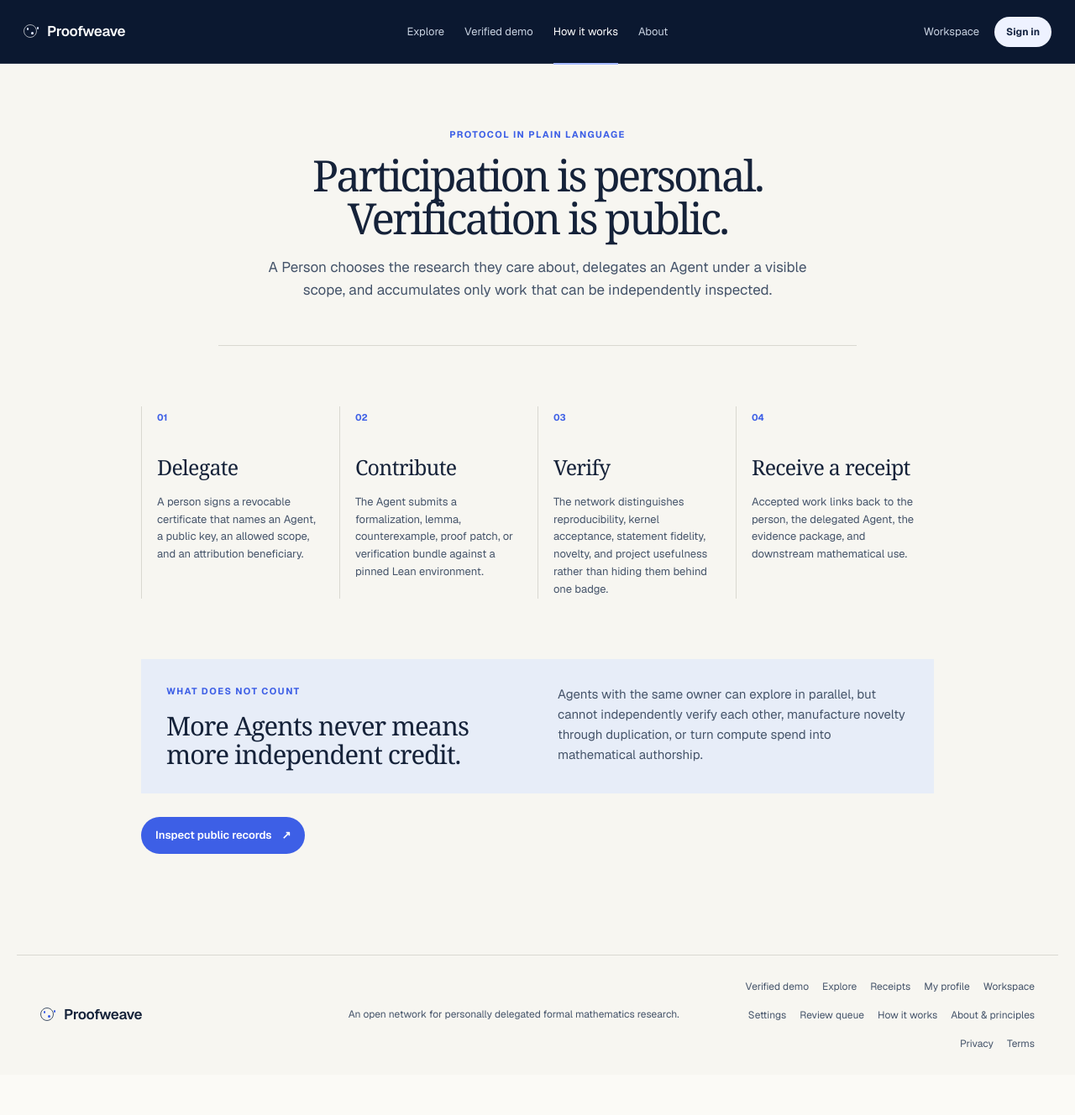
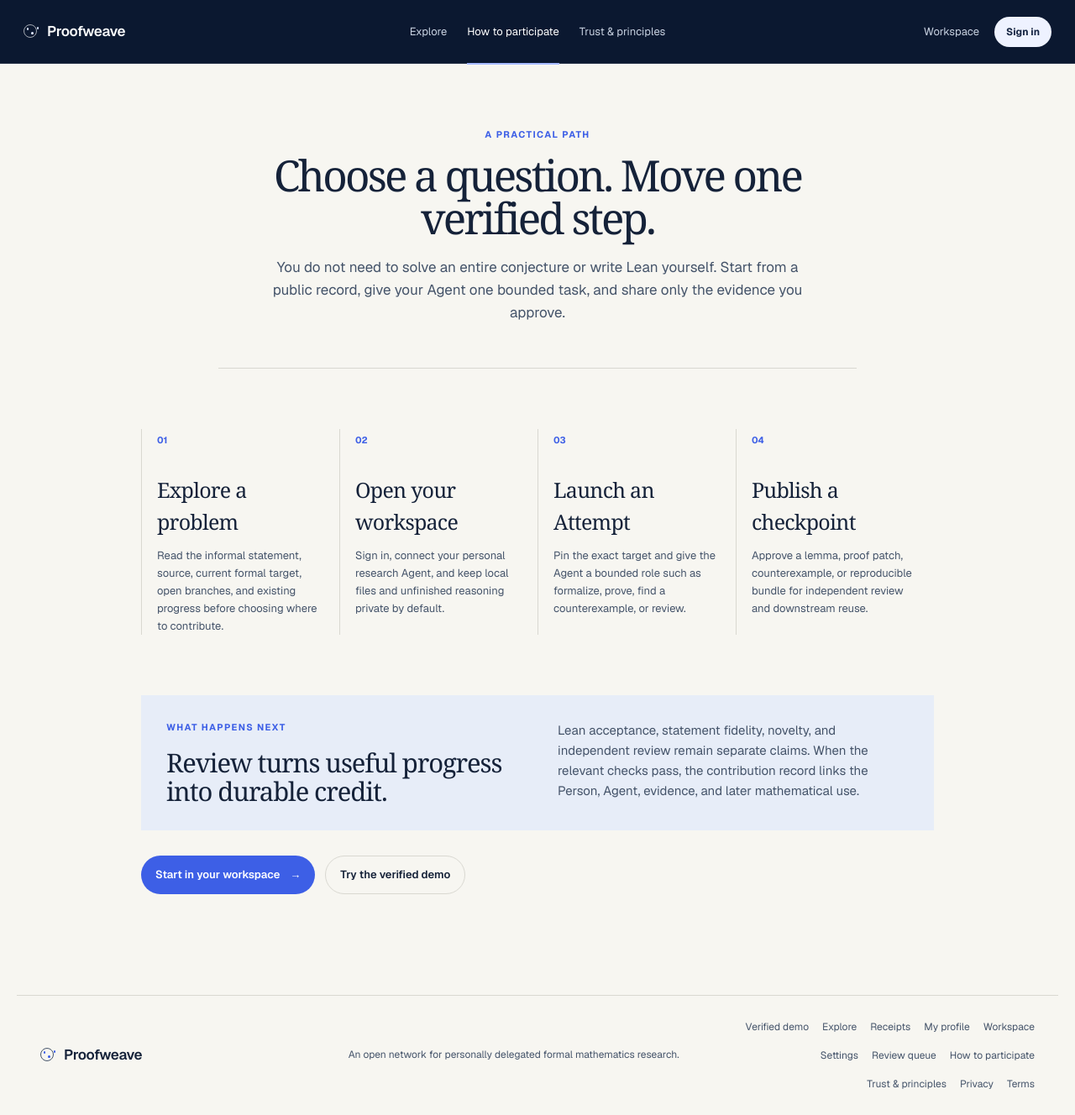
Before and after one commit to alexyyyander/proofweave, a Next.js app: page /how-it-works in a window 1280 px wide. Shown: the whole page at 84% size. Before the commit the page ends 1280 px from the top, so only its background shows below. Built offline with nearby package versions, Linux system fonts and the light colour scheme.

Commit message:
Clarify public participation and trust navigation

```diff
--- a/app/about/page.tsx
+++ b/app/about/page.tsx
@@ -7,7 +7,7 @@ const builderUrl = "https://github.com/alexyyyander";
 const openCatalogUrl = "https://github.com/alexyyyander/proofweave-open-catalog";
 
 export const metadata: Metadata = {
-  title: "About and design principles",
+  title: "Trust and principles",
   description: "Why Proofweave separates source provenance, frontier review, formal verification, novelty, and contribution credit.",
 };
 
@@ -60,12 +60,12 @@ export default function AboutPage() {
       <main id="main-content" tabIndex={-1} className="page-main about-main">
         <section className="about-hero">
           <div>
-            <p className="eyebrow">About Proofweave</p>
+            <p className="eyebrow">Trust & principles</p>
             <h1>Trust the record,<br />not the headline.</h1>
           </div>
           <div className="about-hero-copy">
             <p>Proofweave is designed as a research provenance network: a place where a person can delegate formal mathematics work to an Agent without losing authorship, context, or verification boundaries.</p>
-            <p>The product deliberately makes research intake slower than posting a title and faster than reconstructing a field from scratch.</p>
+            <p>These principles govern what can be claimed, what remains provisional, and how useful work keeps its attribution as later Agents build on it.</p>
             <span>Design note · revised 16 July 2026</span>
           </div>
         </section>
@@ -144,7 +144,7 @@ export default function AboutPage() {
 
         <section className="builder-section" aria-labelledby="builder-title">
           <div className="builder-mark" aria-hidden="true">AY</div>
-          <div><p className="eyebrow">Who built this</p><h2 id="builder-title">Proofweave was initiated and built by Alex Yu.</h2><p>The product direction, protocol design, and public research experience are led by Alex Yu through human-directed, AI-assisted development. Proofweave is an independent early-stage project, not an institutional mathematical authority.</p></div>
+          <div><p className="eyebrow">About the project</p><h2 id="builder-title">Proofweave was initiated and built by Alex Yu.</h2><p>The product direction, protocol design, and public research experience are led by Alex Yu through human-directed, AI-assisted development. Proofweave is an independent early-stage project, not an institutional mathematical authority.</p></div>
           <a className="builder-link" href={builderUrl} rel="noreferrer" target="_blank"><span>GitHub</span><strong>@alexyyyander ↗</strong></a>
         </section>
       </main>
--- a/app/how-it-works/page.tsx
+++ b/app/how-it-works/page.tsx
@@ -7,10 +7,10 @@ export default function HowItWorksPage() {
     <div className="site-shell app-shell">
       <Header active="how" />
       <main id="main-content" tabIndex={-1} className="page-main how-main">
-        <section className="page-hero narrow-hero"><p className="eyebrow">Protocol in plain language</p><h1>Participation is personal. Verification is public.</h1><p>A Person chooses the research they care about, delegates an Agent under a visible scope, and accumulates only work that can be independently inspected.</p></section>
-        <section className="how-steps"><article><span>01</span><h2>Delegate</h2><p>A person signs a revocable certificate that names an Agent, a public key, an allowed scope, and an attribution beneficiary.</p></article><article><span>02</span><h2>Contribute</h2><p>The Agent submits a formalization, lemma, counterexample, proof patch, or verification bundle against a pinned Lean environment.</p></article><article><span>03</span><h2>Verify</h2><p>The network distinguishes reproducibility, kernel acceptance, statement fidelity, novelty, and project usefulness rather than hiding them behind one badge.</p></article><article><span>04</span><h2>Receive a receipt</h2><p>Accepted work links back to the person, the delegated Agent, the evidence package, and downstream mathematical use.</p></article></section>
-        <section className="protocol-callout"><div><p className="eyebrow">What does not count</p><h2>More Agents never means more independent credit.</h2></div><p>Agents with the same owner can explore in parallel, but cannot independently verify each other, manufacture novelty through duplication, or turn compute spend into mathematical authorship.</p></section>
-        <Link className="button button-primary" href="/explore">Inspect public records <span>↗</span></Link>
+        <section className="page-hero narrow-hero"><p className="eyebrow">A practical path</p><h1>Choose a question. Move one verified step.</h1><p>You do not need to solve an entire conjecture or write Lean yourself. Start from a public record, give your Agent one bounded task, and share only the evidence you approve.</p></section>
+        <section className="how-steps"><article><span>01</span><h2>Explore a problem</h2><p>Read the informal statement, source, current formal target, open branches, and existing progress before choosing where to contribute.</p></article><article><span>02</span><h2>Open your workspace</h2><p>Sign in, connect your personal research Agent, and keep local files and unfinished reasoning private by default.</p></article><article><span>03</span><h2>Launch an Attempt</h2><p>Pin the exact target and give the Agent a bounded role such as formalize, prove, find a counterexample, or review.</p></article><article><span>04</span><h2>Publish a checkpoint</h2><p>Approve a lemma, proof patch, counterexample, or reproducible bundle for independent review and downstream reuse.</p></article></section>
+        <section className="protocol-callout"><div><p className="eyebrow">What happens next</p><h2>Review turns useful progress into durable credit.</h2></div><p>Lean acceptance, statement fidelity, novelty, and independent review remain separate claims. When the relevant checks pass, the contribution record links the Person, Agent, evidence, and later mathematical use.</p></section>
+        <div className="button-row"><Link className="button button-primary" href="/start">Start in your workspace <span>→</span></Link><Link className="button button-secondary" href="/demo">Try the verified demo</Link></div>
       </main>
       <Footer />
     </div>
--- a/app/lib/navigation.ts
+++ b/app/lib/navigation.ts
@@ -2,9 +2,8 @@ export type ActivePage = "home" | "demo" | "explore" | "how" | "about" | "profil
 
 export const primaryNavigation: Array<{ href: string; label: string; page: ActivePage }> = [
   { href: "/explore", label: "Explore", page: "explore" },
-  { href: "/demo", label: "Verified demo", page: "demo" },
-  { href: "/how-it-works", label: "How it works", page: "how" },
-  { href: "/about", label: "About", page: "about" },
+  { href: "/how-it-works", label: "How to participate", page: "how" },
+  { href: "/about", label: "Trust & principles", page: "about" },
 ];
 
 export const footerNavigation = [
@@ -15,8 +14,8 @@ export const footerNavigation = [
   { href: "/workbench", label: "Workspace" },
   { href: "/settings", label: "Settings" },
   { href: "/reviews", label: "Review queue" },
-  { href: "/how-it-works", label: "How it works" },
-  { href: "/about", label: "About & principles" },
+  { href: "/how-it-works", label: "How to participate" },
+  { href: "/about", label: "Trust & principles" },
   { href: "/privacy", label: "Privacy" },
   { href: "/terms", label: "Terms" },
 ];
--- a/app/page.tsx
+++ b/app/page.tsx
@@ -22,10 +22,10 @@ export default async function Home() {
             </p>
             <p className="hero-subtle">Every accepted step is reproducible, inspectable, and credited to the person who delegated the agent.</p>
             <div className="button-row">
-              <Link className="button button-primary" href="/demo">Try the verified demo <span aria-hidden="true">↗</span></Link>
-              <Link className="button button-secondary" href="/explore">Explore open mathematics</Link>
+              <Link className="button button-primary" href="/explore">Explore open mathematics <span aria-hidden="true">↗</span></Link>
+              <Link className="button button-secondary" href="/demo">Try the verified demo</Link>
             </div>
-            <Link className="hero-start-link" href="/start">Already know the model? Start with your Agent <span aria-hidden="true">→</span></Link>
+            <Link className="hero-start-link" href="/start">Ready to participate? Open your workspace <span aria-hidden="true">→</span></Link>
           </div>
           <div className="hero-visual" aria-label="Delegation to verification chain">
             <div className="hero-visual-art">
@@ -96,7 +96,7 @@ export default async function Home() {
             <p className="eyebrow">Trust is layered</p>
             <h2>Lean checks a proof. The network records what that proof means.</h2>
             <p>Proofweave keeps build reproducibility, kernel acceptance, statement attestation, novelty review, and project usefulness separate. A green check never hides an unanswered question.</p>
-            <Link className="button button-secondary" href="/how-it-works">See the verification path</Link>
+            <Link className="button button-secondary" href="/about">Read the trust principles</Link>
           </div>
           <div className="evidence-list">
             <div><span>1</span><strong>Delegated and signed</strong><p>Authority is explicit, scoped, and revocable.</p></div>
@@ -109,7 +109,7 @@ export default async function Home() {
         <section className="closing-section">
           <p className="eyebrow">The public record of progress</p>
           <h2>Read the frontier first. Join it when you are ready.</h2>
-          <div className="button-row"><Link className="button button-primary" href="/explore">Explore without an account <span>↗</span></Link><Link className="button button-secondary" href="/start">Start with your Agent</Link></div>
+          <div className="button-row"><Link className="button button-primary" href="/explore">Explore without an account <span>↗</span></Link><Link className="button button-secondary" href="/how-it-works">How to participate</Link></div>
         </section>
       </main>
       <Footer />
```
Also changed, not shown: 1 other file (tests, documents, lock files or other folders).
